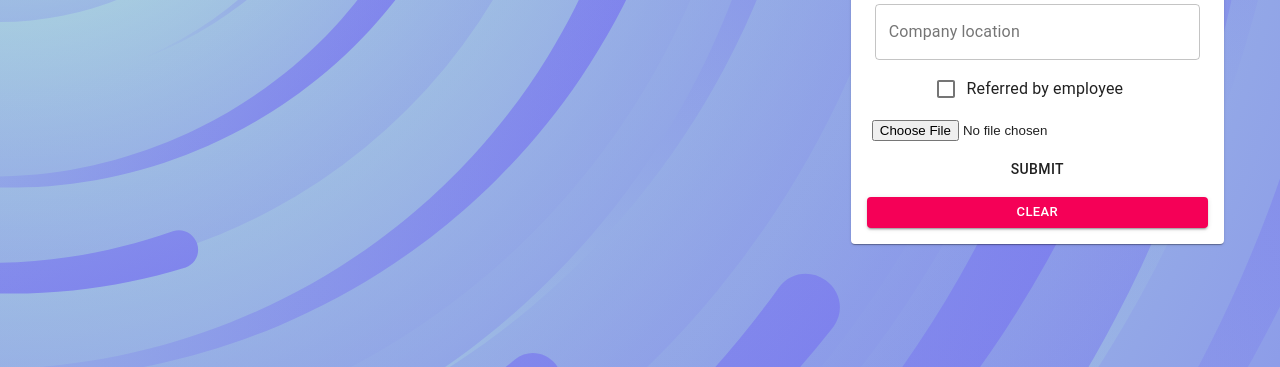
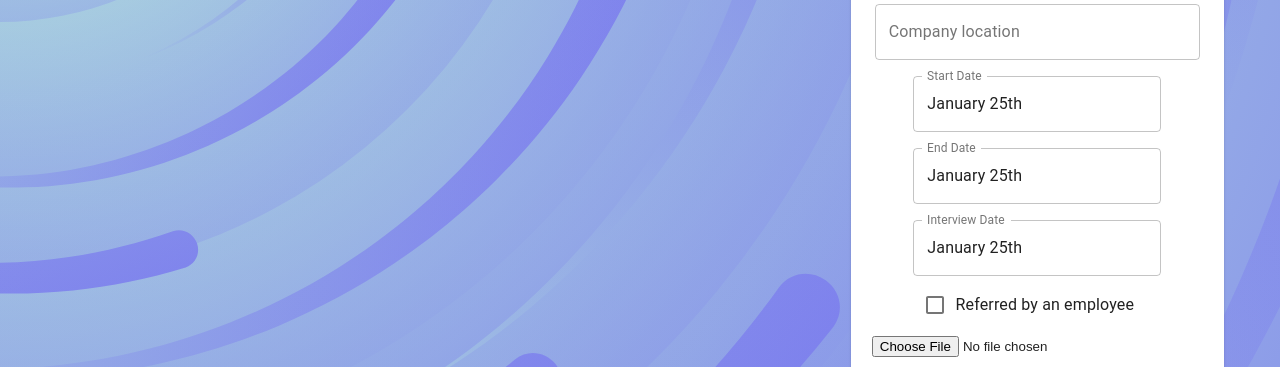
Before and after one commit to JacksonChik/hasty, a React (Create React App) app in the folder client/: page / in a window 1280 px wide. Shown: the part 298-665 px from the top of the page. Built offline with nearby package versions, Linux system fonts and the light colour scheme; no server answers.

Commit message:
Implemented job application date, job start&end date on the frontend

```diff
--- a/client/src/components/Form/Form.js
+++ b/client/src/components/Form/Form.js
@@ -75,9 +75,14 @@ const Form = ( {currentId, setCurrentId} ) => {
 
             {/* use e.target.checked instead of e.target.value here! e.target.value is always false... */}
 
+            <MuiPickersUtilsProvider utils={MomentUtils}>
+                <DatePicker label="Start Date" inputVariant="outlined" value={postData.startDate} onChange={(date) => setPostData({ ...postData, startDate: date }) } />
+                <DatePicker label="End Date" inputVariant="outlined" value={postData.endDate} onChange={(date) => setPostData({ ...postData, endDate: date }) } />
+                <DatePicker label="Interview Date" inputVariant="outlined" value={postData.interviewDate} onChange={(date) => setPostData({ ...postData, interviewDate: date }) } />
+            </MuiPickersUtilsProvider>
 
             <FormGroup>
-                <FormControlLabel control={<Checkbox  value={postData.referred} onChange={(e)=>setPostData({ ...postData, referred: e.target.checked })}/>} label="Referred by employee" />
+                <FormControlLabel control={<Checkbox  value={postData.referred} onChange={(e)=>setPostData({ ...postData, referred: e.target.checked })}/>} label="Referred by an employee" />
             </FormGroup>
             <div className={classes.fileInput}><FileBase type="file" multiple={false} onDone={({ base64 }) => setPostData({ ...postData, selectedFile: base64 })} /></div>
 
--- a/client/src/components/Posts/Post/Post.js
+++ b/client/src/components/Posts/Post/Post.js
@@ -29,7 +29,13 @@ const Post = ({post, setCurrentId}) => {
             <CardMedia className={classes.media} image={post.selectedFile} title={post.title}/>
             <div className={classes.overlay}>
                 <Typography variant="h6">{post.positionTitle}, {post.companyName}</Typography>
-                <Typography variant="body2">{moment(post.createdOn).fromNow()}</Typography>
+                <Typography variant="body2">{post.companyLocation}</Typography>
+                <br/>
+                <Typography variant="body2">{`Applied on:${moment(post.createdOn).format('YYYY-MM-DD')}`}</Typography>
+                <Typography variant="body2">{`Start date:${moment(post.startDate).format('YYYY-MM-DD')}`}</Typography>
+                <Typography variant="body2">{`End date:${moment(post.endDate).format('YYYY-MM-DD')}`}</Typography>
+
+
             </div>
             {/* <div className={classes.overlay2}>
                 <Button style={{color:'white'}} size="small" onClick={()=>{
```
